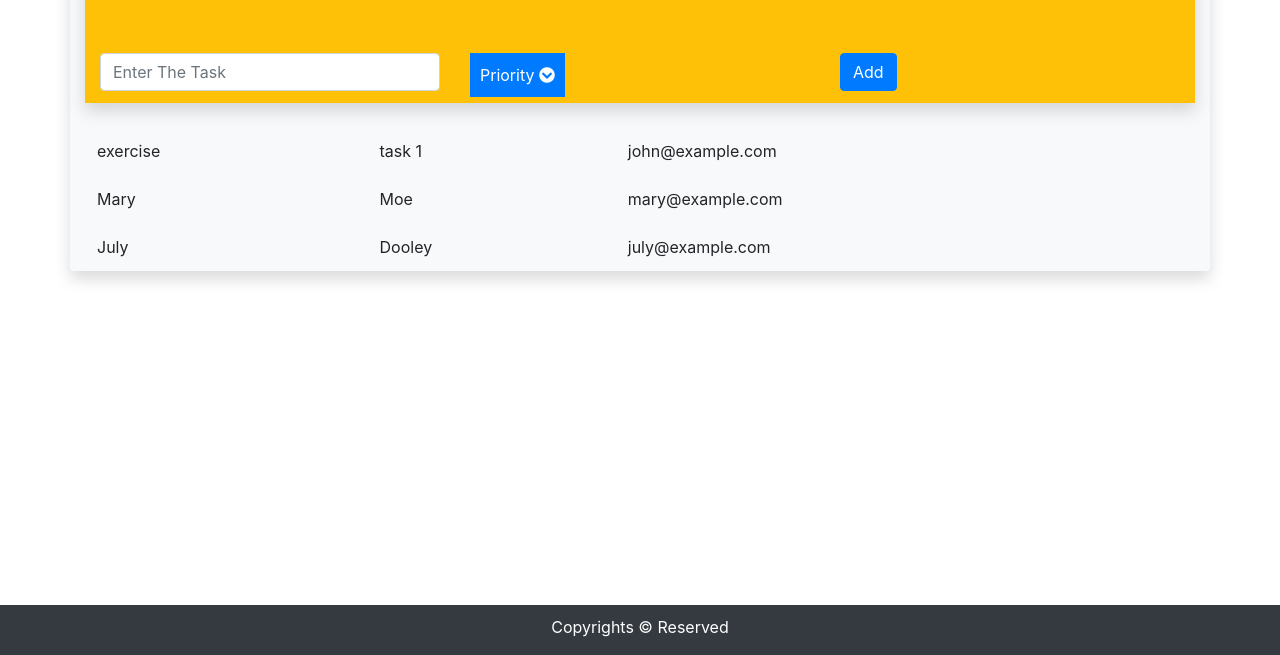
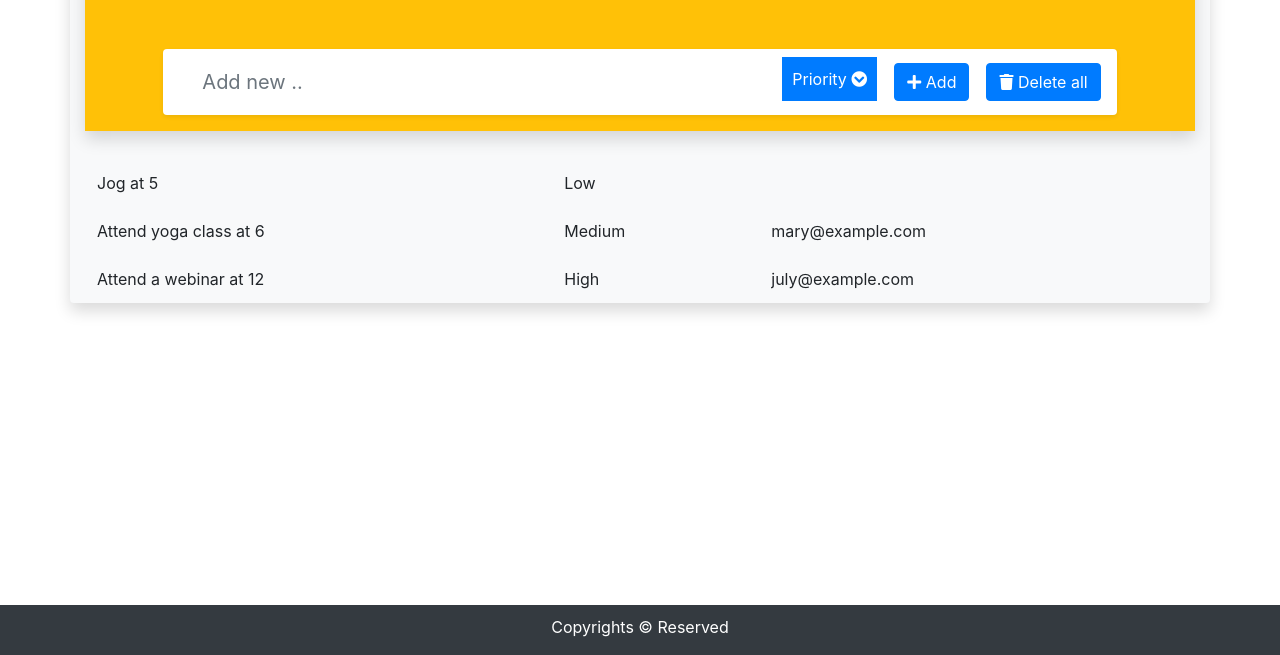
Before and after one commit to shashwanth7688/todolist, a plain HTML site: page index.html in a window 1280 px wide. Shown: the part 145-800 px from the top of the page. Drawn offline with nearby package versions, Linux system fonts and the light colour scheme.

Commit message:
changed ui

```diff
--- a/index.html
+++ b/index.html
@@ -58,13 +58,16 @@
 
         <div class="container bg-warning shadow">
           <center><h2>MY TODO LIST</h2></center>
-          <br><br>
+          <br>
 
-           <div class="row">
+
+            <div class="row m-1 p-3">
+              <div class="col col-11 mx-auto">
+                  <div class="row bg-white rounded shadow-sm p-2 add-todo-wrapper align-items-center justify-content-center">
                       <div class="col">
-                <input type="text" class="form-control" id="text" placeholder="Enter The Task" name="task">
+                          <input class="form-control form-control-lg border-0 add-todo-input bg-transparent rounded" type="text" placeholder="Add new ..">
                       </div>
-              <div class="col">
+                      <div class="col-auto px-0 mx-0 mr-2">
                         <div class="dropdown">
                           <button class="dropbtn">Priority  <i class="fa fa-chevron-circle-down" aria-hidden="true"></i> </button>
 
@@ -75,10 +78,21 @@
                           </div>
                         </div>
                       </div>
+                      &nbsp;&nbsp;
+                      <div class="col-auto px-0 mx-0 mr-2">
 
-            <div class="col">
-            <button type="submit" class="btn btn-primary ">Add</button>
+                          <button type="button" class="btn btn-primary">   <i class="fa fa-plus" aria-hidden="true"></i> Add</button>
                       </div>
+                 &nbsp;&nbsp;
+                      <div class="col-auto px-0 mx-0 mr-2">
+                        <button type="button" class="btn btn-primary"> <i class="fa fa-trash" aria-hidden="true"></i> Delete all</button>
+                    </div>
+                  </div>
+              </div>
+
+
+
+
         </div>
           </form>
         </div>
@@ -88,18 +102,18 @@
 
           <tbody>
             <tr>
-              <td>exercise</td>
-              <td>task 1</td>
-              <td>john@example.com</td>
+              <td>Jog at 5</td>
+              <td>Low </td>
+              <td></td>
             </tr>
             <tr>
-              <td>Mary</td>
-              <td>Moe</td>
+              <td>Attend yoga class at 6</td>
+              <td>Medium</td>
               <td>mary@example.com</td>
             </tr>
             <tr>
-              <td>July</td>
-              <td>Dooley</td>
+              <td>Attend a webinar at 12</td>
+              <td>High</td>
               <td>july@example.com</td>
             </tr>
           </tbody>
```
Lines whose indentation alone changed are shown as unchanged.
